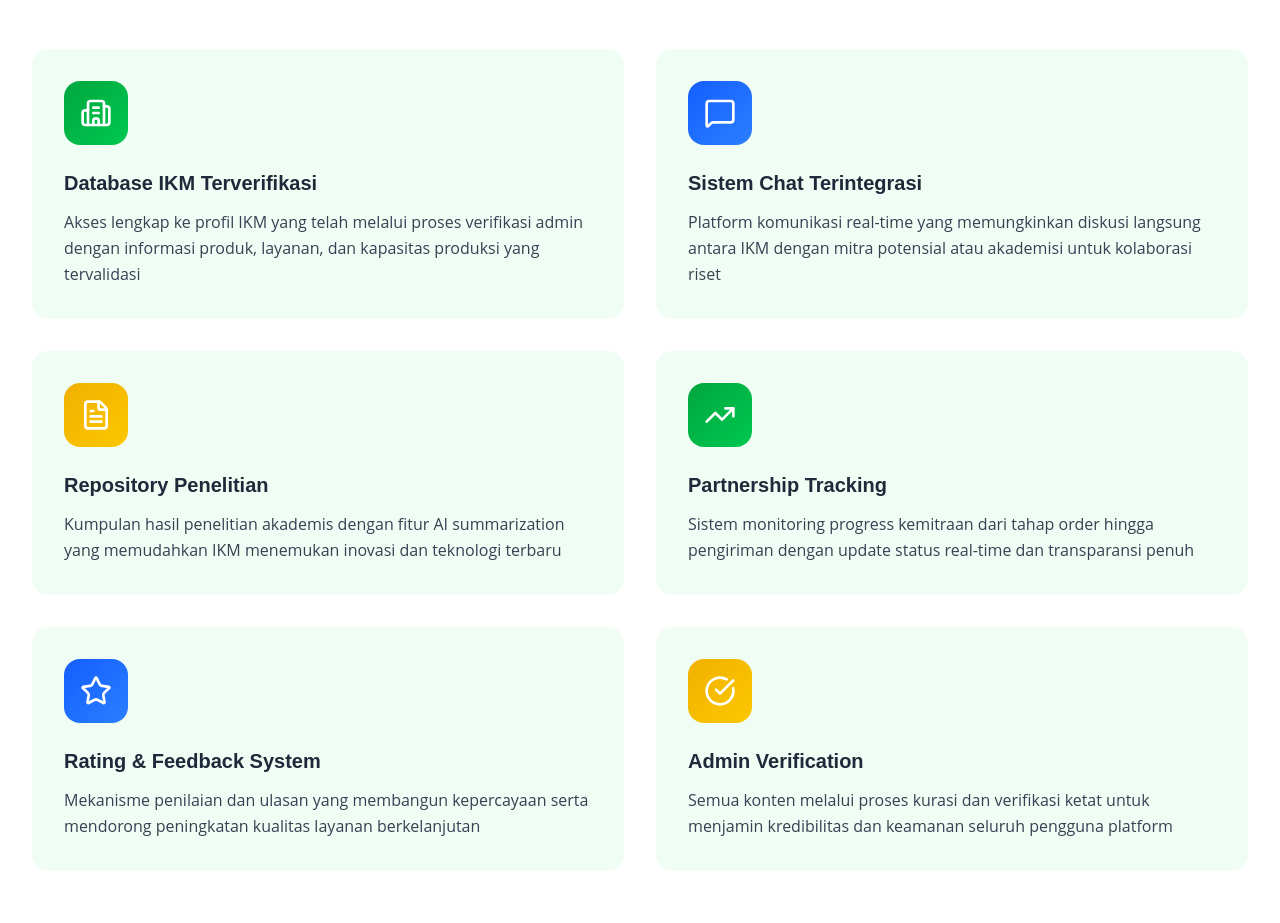
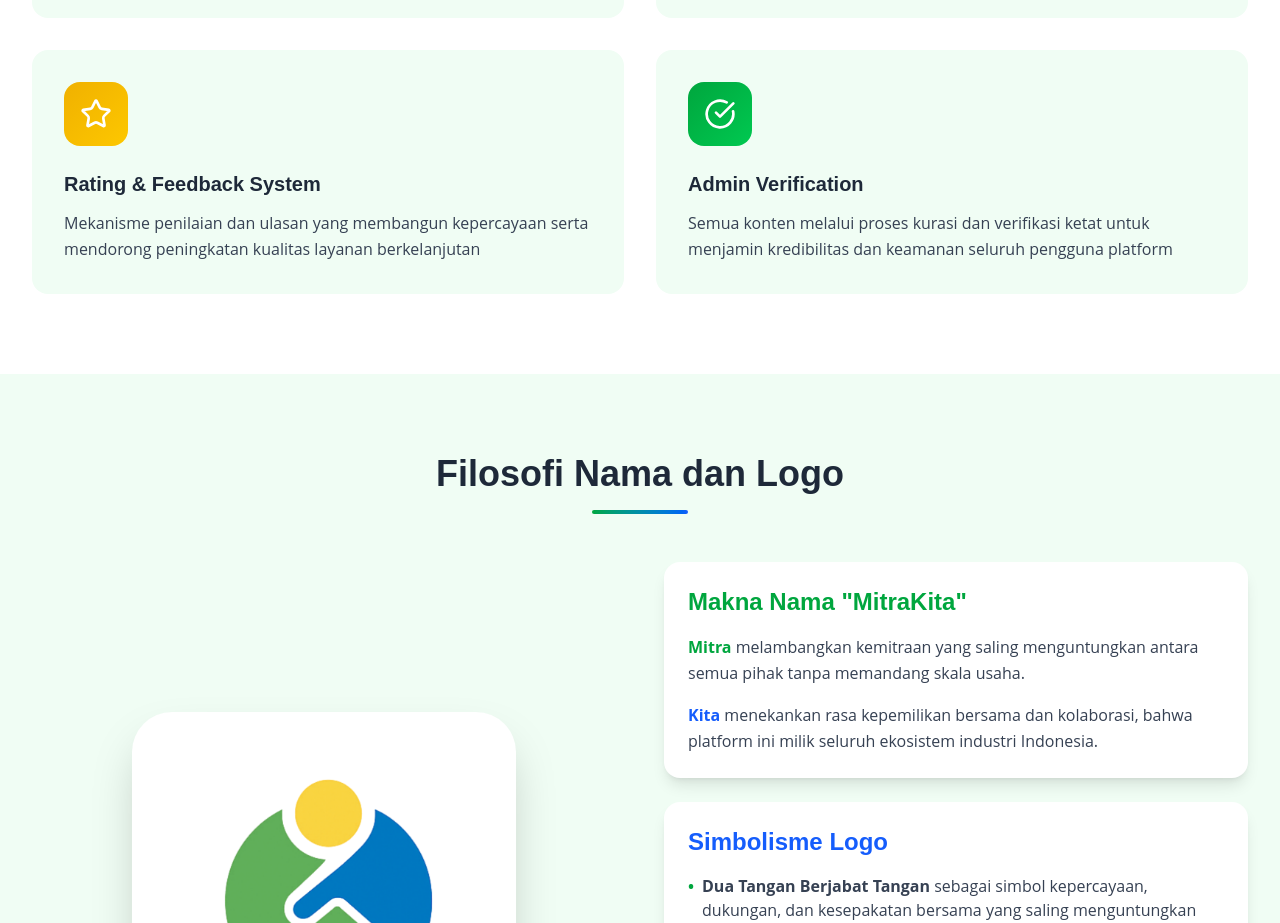
Before and after one commit to agungardneham/mitrakita, a React (Vite) app: page /about in a window 1280 px wide. Shown: the part 3546-4469 px from the top of the page. Built offline with nearby package versions, Linux system fonts and the light colour scheme.

Commit message:
fix minor bugs

```diff
--- a/src/pages/AboutUsPage.jsx
+++ b/src/pages/AboutUsPage.jsx
@@ -181,11 +181,10 @@ const AboutUsPage = () => {
     {
       icon: (
         <svg
-          className="w-10 h-10"
+          className="w-10 h-auto"
           fill="#0288D1"
           viewBox="-3 0 19 19"
           xmlns="http://www.w3.org/2000/svg"
-          class="cf-icon-svg"
         >
           <g id="SVGRepo_bgCarrier" stroke-width="0"></g>
           <g
@@ -287,22 +286,10 @@ const AboutUsPage = () => {
         "Akses lengkap ke profil IKM yang telah melalui proses verifikasi admin dengan informasi produk, layanan, dan kapasitas produksi yang tervalidasi",
     },
     {
-      icon: <MessageSquare className="w-8 h-8" />,
-      title: "Sistem Chat Terintegrasi",
-      description:
-        "Platform komunikasi real-time yang memungkinkan diskusi langsung antara IKM dengan mitra potensial atau akademisi untuk kolaborasi riset",
-    },
-    {
       icon: <FileText className="w-8 h-8" />,
       title: "Repository Penelitian",
       description:
         "Kumpulan hasil penelitian akademis dengan fitur AI summarization yang memudahkan IKM menemukan inovasi dan teknologi terbaru",
-    },
-    {
-      icon: <TrendingUp className="w-8 h-8" />,
-      title: "Partnership Tracking",
-      description:
-        "Sistem monitoring progress kemitraan dari tahap order hingga pengiriman dengan update status real-time dan transparansi penuh",
     },
     {
       icon: <Star className="w-8 h-8" />,
```
